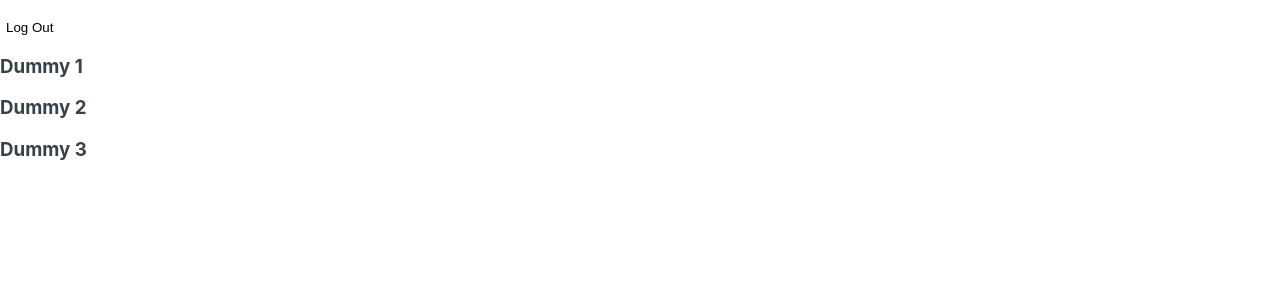
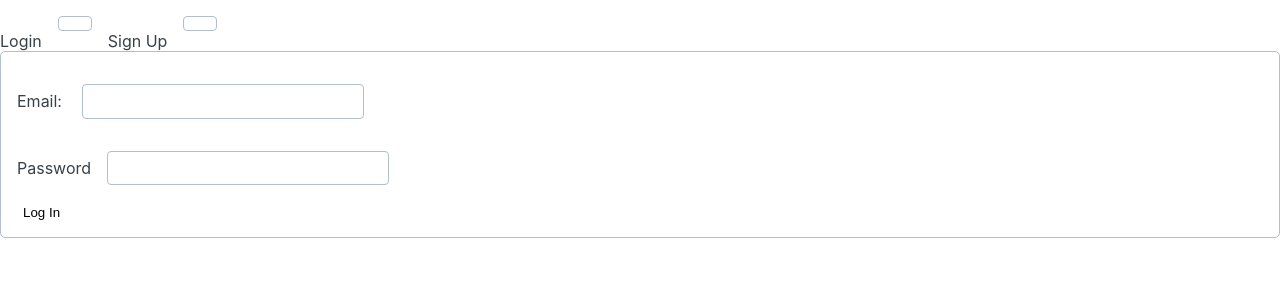
Before and after one commit to BenHinson/Trollo, a React (Create React App) app in the folder Frontend/: page / in a window 1280 px wide. Shown: the top 300 px of the page. Built offline with nearby package versions, Linux system fonts and the light colour scheme.

Commit message:
Bug fix for Context

```diff
--- a/Frontend/src/components/AppWrapper.js
+++ b/Frontend/src/components/AppWrapper.js
@@ -1,23 +1,19 @@
-import React, { useContext } from "react"
-import Account from "./Account"
-import Authenticated from "./Authenticated"
-import { UserContext } from "../UserContext"
+import React, { useContext } from "react";
+import Account from "./Account";
+import Authenticated from "./Authenticated";
+import { UserContext } from "../UserContext";
 
-export default function AppWrapper(){
-    const [user, updateState] = useContext(UserContext)
+export default function AppWrapper() {
+  const [user, updateState] = useContext(UserContext);
+  console.log(user);
 
-    const loginUser = (user) => {
-      updateState(user);
-    }
+  const loginUser = (user) => {
+    updateState(user);
+  };
 
-    if (user && user.username)
-    if(Object.keys(user) !== 0){
-        return (
-            <Account loginUser={loginUser}/>
-        )
-    }
+  if (user?.username) {
+    return <Authenticated />;
+  }
 
-    return (
-        <Authenticated />
-    )
+  return <Account loginUser={loginUser} />;
 }
```
